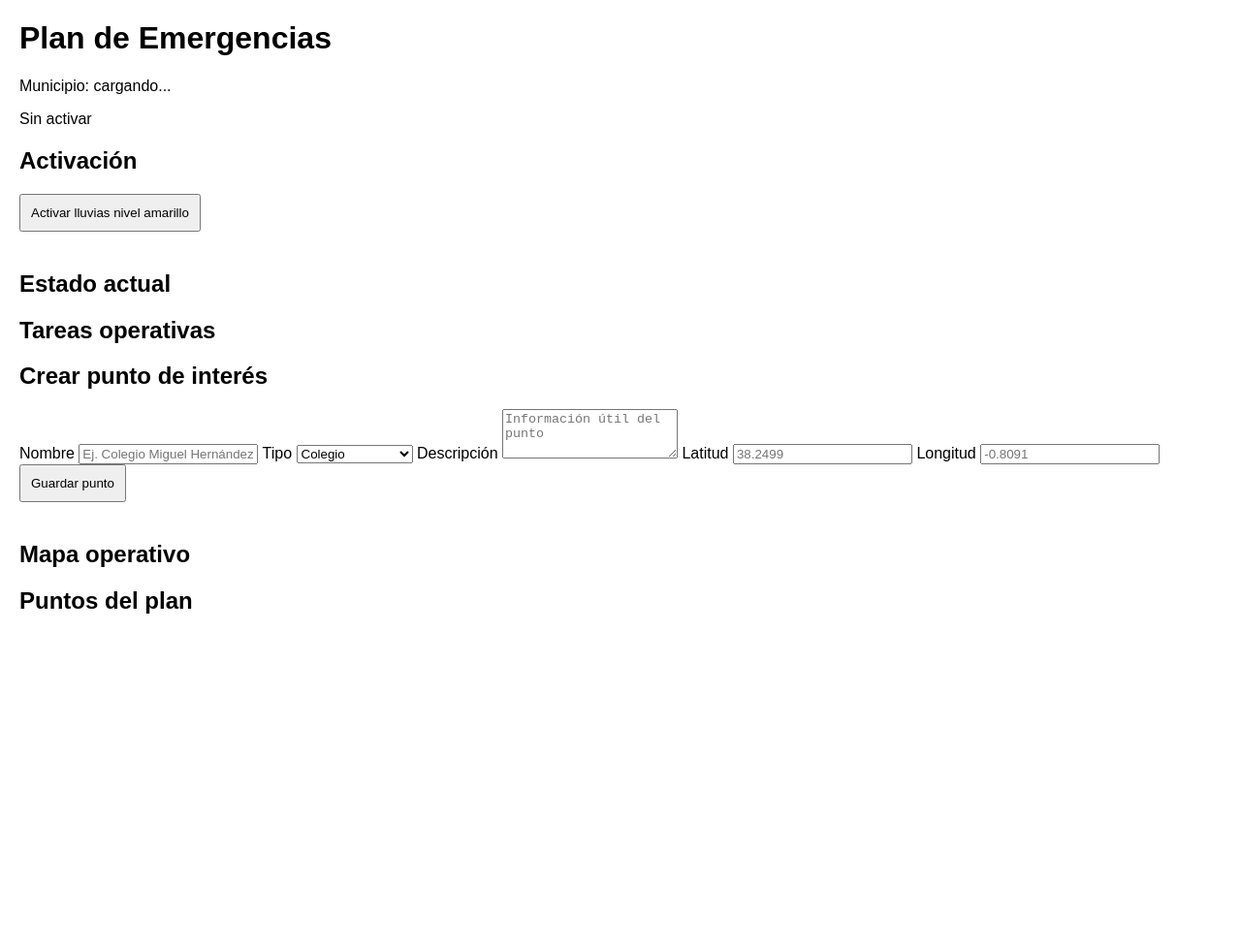
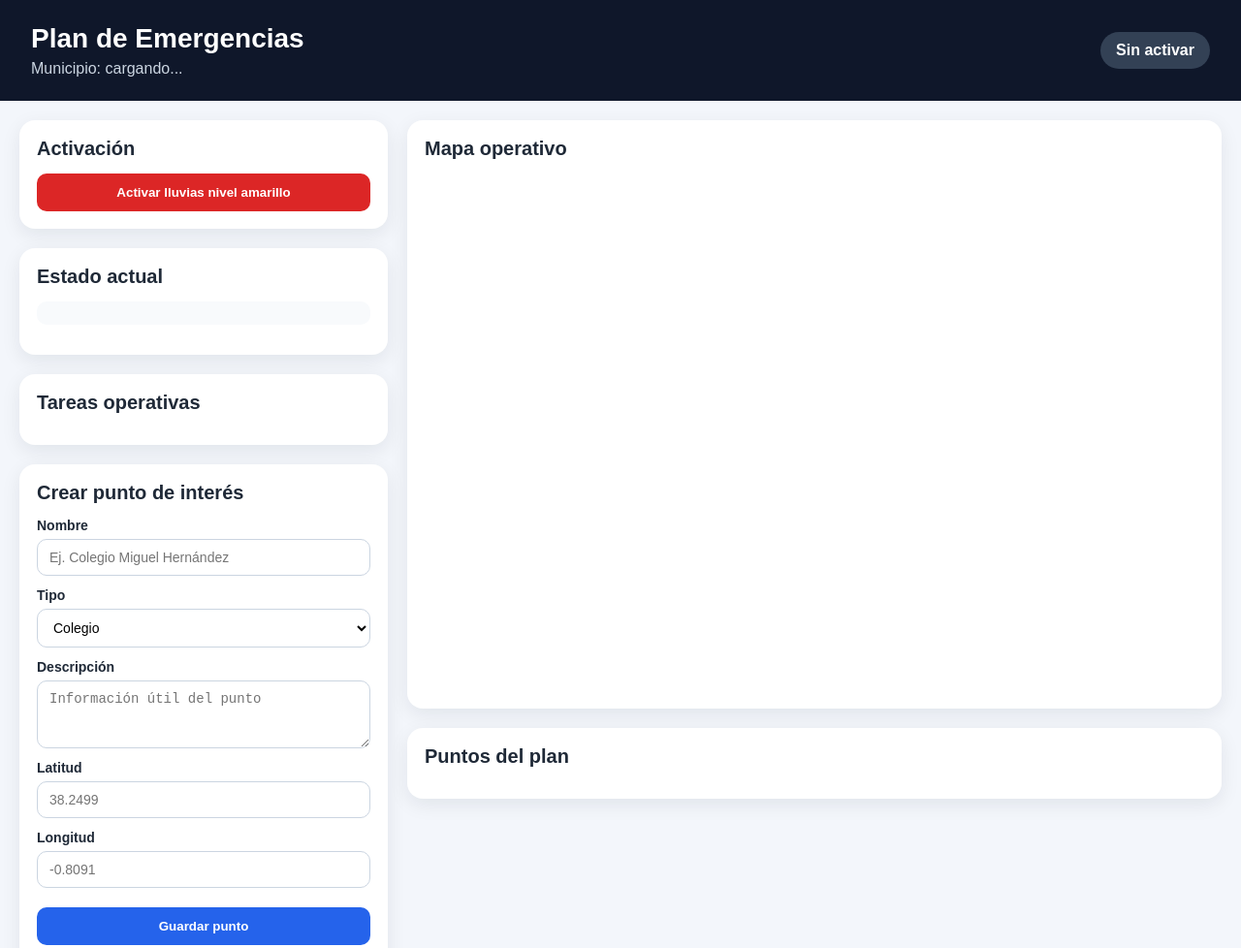
Before and after one commit to ASEEM2078/emergencias-app, a website: page public/index.html in a window 1280 px wide. Shown: the top 978 px of the page at 97% size. Before the commit the page ends 800 px from the top, so only its background shows below. Drawn offline with nearby package versions, Linux system fonts and the light colour scheme; no server answers.

Commit message:
Update styles.css

```diff
--- a/public/styles.css
+++ b/public/styles.css
@@ -1,10 +1,178 @@
-body {
-  font-family: Arial, sans-serif;
-  margin: 20px;
+* {
+  box-sizing: border-box;
 }
 
-button {
-  padding: 10px;
-  margin-bottom: 20px;
+body {
+  margin: 0;
+  font-family: Arial, sans-serif;
+  background: #f3f6fb;
+  color: #1f2937;
+}
+
+.topbar {
+  display: flex;
+  justify-content: space-between;
+  align-items: center;
+  padding: 24px 32px;
+  background: #0f172a;
+  color: white;
+}
+
+.topbar h1 {
+  margin: 0 0 6px 0;
+  font-size: 28px;
+}
+
+.subtitulo {
+  margin: 0;
+  color: #cbd5e1;
+}
+
+.estado-badge {
+  background: #334155;
+  padding: 10px 16px;
+  border-radius: 999px;
+  font-weight: bold;
+}
+
+.layout {
+  display: grid;
+  grid-template-columns: 380px 1fr;
+  gap: 20px;
+  padding: 20px;
+}
+
+.panel {
+  display: flex;
+  flex-direction: column;
+  gap: 20px;
+}
+
+.card {
+  background: white;
+  border-radius: 16px;
+  padding: 18px;
+  box-shadow: 0 6px 20px rgba(15, 23, 42, 0.08);
+}
+
+.card h2 {
+  margin-top: 0;
+  margin-bottom: 14px;
+  font-size: 20px;
+}
+
+.btn-principal,
+.btn-secundario,
+.tarea button {
+  border: none;
+  border-radius: 10px;
+  padding: 12px 16px;
   cursor: pointer;
+  font-weight: bold;
 }
+
+.btn-principal {
+  background: #dc2626;
+  color: white;
+  width: 100%;
+}
+
+.btn-secundario {
+  background: #2563eb;
+  color: white;
+  width: 100%;
+  margin-top: 8px;
+}
+
+#estado {
+  background: #f8fafc;
+  padding: 12px;
+  border-radius: 10px;
+  overflow: auto;
+  font-size: 13px;
+}
+
+.tarea {
+  border: 1px solid #e5e7eb;
+  border-radius: 12px;
+  padding: 12px;
+  margin-bottom: 10px;
+  background: #fafafa;
+}
+
+.tarea p {
+  margin: 6px 0;
+}
+
+.tarea button {
+  background: #16a34a;
+  color: white;
+  margin-top: 8px;
+}
+
+.form-grid {
+  display: grid;
+  gap: 12px;
+}
+
+.form-grid label {
+  display: grid;
+  gap: 6px;
+  font-weight: 600;
+  font-size: 14px;
+}
+
+.form-grid input,
+.form-grid select,
+.form-grid textarea {
+  width: 100%;
+  padding: 10px 12px;
+  border: 1px solid #cbd5e1;
+  border-radius: 10px;
+  font-size: 14px;
+  background: white;
+}
+
+.mensaje {
+  margin-top: 10px;
+  font-size: 14px;
+  color: #2563eb;
+}
+
+#map {
+  height: 540px;
+  border-radius: 14px;
+  overflow: hidden;
+}
+
+.mapa-card {
+  padding-bottom: 12px;
+}
+
+.punto-item {
+  border: 1px solid #e5e7eb;
+  border-radius: 12px;
+  padding: 12px;
+  margin-bottom: 10px;
+  background: #fafafa;
+}
+
+.punto-item p {
+  margin: 6px 0;
+}
+
+@media (max-width: 980px) {
+  .layout {
+    grid-template-columns: 1fr;
+  }
+
+  .topbar {
+    flex-direction: column;
+    align-items: flex-start;
+    gap: 12px;
+  }
+
+  #map {
+    height: 420px;
+  }
+}
```
